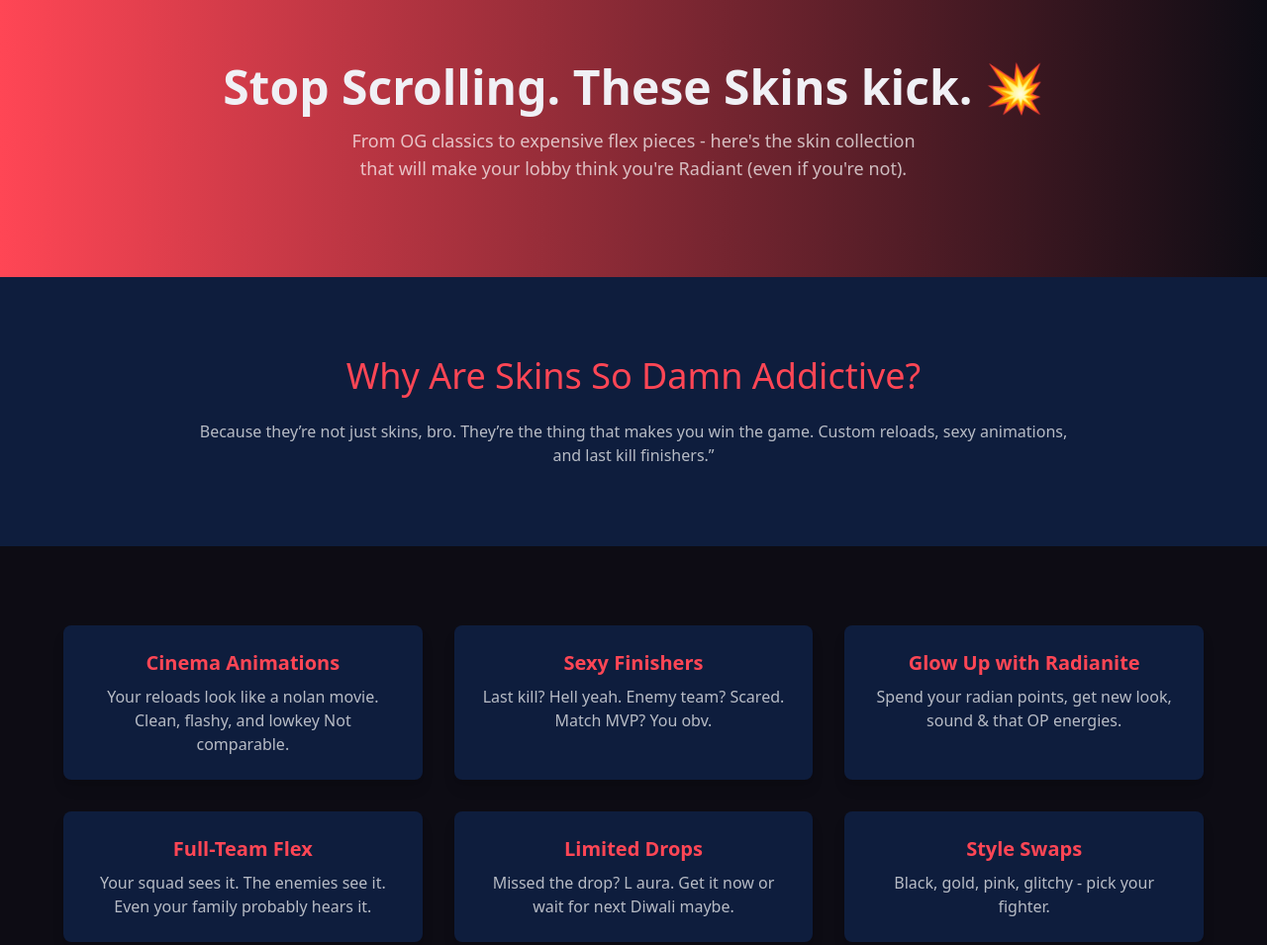
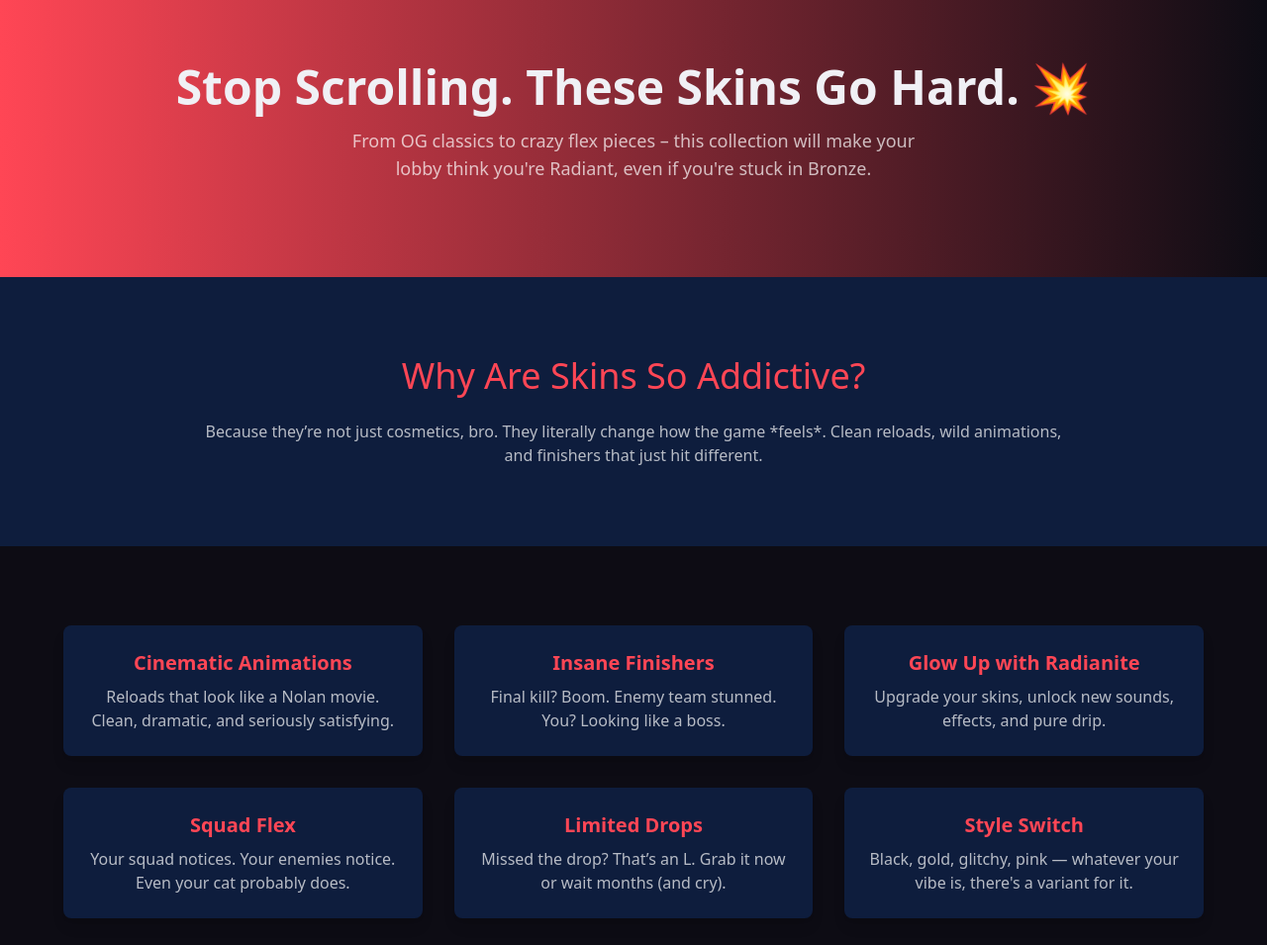
Before and after one commit to PartialManiac3012/GRUB-HCB, a plain HTML site: page index.html in a window 1280 px wide. Shown: the part 100-1055 px from the top of the page at 99% size. Drawn offline with nearby package versions, Linux system fonts and the light colour scheme.

Commit message:
Update index.html

```diff
--- a/index.html
+++ b/index.html
@@ -21,42 +21,42 @@
   </header>
 
   <section class="py-24 bg-gradient-to-r from-[#ff4655] to-[#0d0c14] text-center">
-    <h2 class="text-5xl font-bold mb-4">Stop Scrolling. These Skins kick. 💥</h2>
-    <p class="text-lg max-w-xl mx-auto text-white/70">From OG classics to expensive flex pieces - here's the skin collection that will make your lobby think you're Radiant (even if you're not).</p>
+    <h2 class="text-5xl font-bold mb-4">Stop Scrolling. These Skins Go Hard. 💥</h2>
+    <p class="text-lg max-w-xl mx-auto text-white/70">From OG classics to crazy flex pieces – this collection will make your lobby think you're Radiant, even if you're stuck in Bronze.</p>
   </section>
 
   <section id="about" class="py-20 bg-[#0e1d3d] text-center">
     <div class="max-w-4xl mx-auto">
-      <h2 class="text-4xl text-[#ff4655] mb-6">Why Are Skins So Damn Addictive?</h2>
-      <p class="text-white/70">Because they’re not just skins, bro. They’re the thing that makes you win the game. Custom reloads, sexy animations, and last kill finishers.”</p>
+      <h2 class="text-4xl text-[#ff4655] mb-6">Why Are Skins So Addictive?</h2>
+      <p class="text-white/70">Because they’re not just cosmetics, bro. They literally change how the game *feels*. Clean reloads, wild animations, and finishers that just hit different.</p>
     </div>
   </section>
 
   <section id="features" class="py-20 bg-[#0d0c14]">
     <div class="max-w-6xl mx-auto grid md:grid-cols-3 gap-8 text-center">
       <div class="bg-[#0e1d3d] p-6 rounded-lg shadow-lg hover:scale-105 transition">
-        <h3 class="text-xl font-semibold text-[#ff4655] mb-2">Cinema Animations</h3>
-        <p class="text-white/70">Your reloads look like a nolan movie. Clean, flashy, and lowkey Not comparable.</p>
+        <h3 class="text-xl font-semibold text-[#ff4655] mb-2">Cinematic Animations</h3>
+        <p class="text-white/70">Reloads that look like a Nolan movie. Clean, dramatic, and seriously satisfying.</p>
       </div>
       <div class="bg-[#0e1d3d] p-6 rounded-lg shadow-lg hover:scale-105 transition">
-        <h3 class="text-xl font-semibold text-[#ff4655] mb-2">Sexy Finishers</h3>
-        <p class="text-white/70">Last kill? Hell yeah. Enemy team? Scared. Match MVP? You obv.</p>
+        <h3 class="text-xl font-semibold text-[#ff4655] mb-2">Insane Finishers</h3>
+        <p class="text-white/70">Final kill? Boom. Enemy team stunned. You? Looking like a boss.</p>
       </div>
       <div class="bg-[#0e1d3d] p-6 rounded-lg shadow-lg hover:scale-105 transition">
         <h3 class="text-xl font-semibold text-[#ff4655] mb-2">Glow Up with Radianite</h3>
-        <p class="text-white/70">Spend your radian points, get new look, sound & that OP energies.</p>
+        <p class="text-white/70">Upgrade your skins, unlock new sounds, effects, and pure drip.</p>
       </div>
       <div class="bg-[#0e1d3d] p-6 rounded-lg shadow-lg hover:scale-105 transition">
-        <h3 class="text-xl font-semibold text-[#ff4655] mb-2">Full-Team Flex</h3>
-        <p class="text-white/70">Your squad sees it. The enemies see it. Even your family probably hears it.</p>
+        <h3 class="text-xl font-semibold text-[#ff4655] mb-2">Squad Flex</h3>
+        <p class="text-white/70">Your squad notices. Your enemies notice. Even your cat probably does.</p>
       </div>
       <div class="bg-[#0e1d3d] p-6 rounded-lg shadow-lg hover:scale-105 transition">
         <h3 class="text-xl font-semibold text-[#ff4655] mb-2">Limited Drops</h3>
-        <p class="text-white/70">Missed the drop? L aura. Get it now or wait for next Diwali maybe.</p>
+        <p class="text-white/70">Missed the drop? That’s an L. Grab it now or wait months (and cry).</p>
       </div>
       <div class="bg-[#0e1d3d] p-6 rounded-lg shadow-lg hover:scale-105 transition">
-        <h3 class="text-xl font-semibold text-[#ff4655] mb-2">Style Swaps</h3>
-        <p class="text-white/70">Black, gold, pink, glitchy - pick your fighter.</p>
+        <h3 class="text-xl font-semibold text-[#ff4655] mb-2">Style Switch</h3>
+        <p class="text-white/70">Black, gold, glitchy, pink — whatever your vibe is, there's a variant for it.</p>
       </div>
     </div>
   </section>
@@ -67,27 +67,27 @@
       <div class="grid sm:grid-cols-2 md:grid-cols-3 gap-6">
         <div class="bg-[#0d0c14] p-4 rounded-lg">
           <img src="Reaver Vandal.png" alt="Reaver Vandal" class="rounded mb-2">
-          <p>🖤 Reaver Vandal - Dark, gothic, every reyna main’s dream</p>
+          <p>🖤 Reaver Vandal – Dark, goth, and deadly. Reyna mains know.</p>
         </div>
         <div class="bg-[#0d0c14] p-4 rounded-lg">
           <img src="Ion phantom" alt="Ion Phantom" class="rounded mb-2">
-          <p>⚡ Ion Phantom - Clean AF. No cap.</p>
+          <p>⚡ Ion Phantom – Sleek, clean, and straight-up fire.</p>
         </div>
         <div class="bg-[#0d0c14] p-4 rounded-lg">
           <img src="RGX op.webp" alt="RGX Operator" class="rounded mb-2">
-          <p>💚 RGX Operator - RGB gamers assemble</p>
+          <p>💚 RGX Operator – RGB vibes for the setup kings.</p>
         </div>
         <div class="bg-[#0d0c14] p-4 rounded-lg">
           <img src="prime classic.webp" alt="Prime Classic" class="rounded mb-2">
-          <p>✨ Prime Classic - Classy and sexy.</p>
+          <p>✨ Prime Classic – Fancy but deadly. Looks and skill.</p>
         </div>
         <div class="bg-[#0d0c14] p-4 rounded-lg">
           <img src="glitchpop.webp" alt="Glitchpop Judge" class="rounded mb-2">
-          <p>🌀 Glitchpop Judge - Loud, neon, booming. Just like you.</p>
+          <p>🌀 Glitchpop Judge – Neon chaos. Loud, flashy, and fun af.</p>
         </div>
         <div class="bg-[#0d0c14] p-4 rounded-lg">
           <img src="spectrum.webp" alt="Spectrum Guardian" class="rounded mb-2">
-          <p>🎵 Spectrum Guardian - Play music while getting kills.</p>
+          <p>🎵 Spectrum Guardian – Lights. Beats. Headshots.</p>
         </div>
       </div>
     </div>
@@ -95,16 +95,16 @@
 
   <section id="claim" class="py-20 bg-[#0d0c14] text-center">
     <div class="max-w-3xl mx-auto">
-      <h2 class="text-4xl text-[#ff4655] mb-6">Free VP? No lies, Fr Fr 👀</h2>
+      <h2 class="text-4xl text-[#ff4655] mb-6">Free VP? No Lies. Fr Fr 👀</h2>
       <div class="inline-block bg-[#0e1d3d] p-6 rounded-lg shadow-lg">
-        <p class="text-lg italic text-white/70 mb-4">"Still rocking default skins? Bro. Reaver is calling. Answer the damn call."</p>
+        <p class="text-lg italic text-white/70 mb-4">"Still rocking default skins? Come on. Reaver is waiting. Don’t fumble the bag."</p>
         <div class="bg-[#ff4655] text-black font-bold px-6 py-3 rounded hover:bg-red-600 transition cursor-pointer">CLAIM NOW 🔥</div>
       </div>
     </div>
   </section>
 
   <footer class="py-8 bg-[#0e1d3d] text-center text-white/60 text-sm">
-    © 2025 Valorant Skin Dump. Riot pls notice us. 🙏
+    © 2025 Valorant Skin Dump. Riot if you see this… drop a discount pls. 🙏
   </footer>
 
 </body>
```
